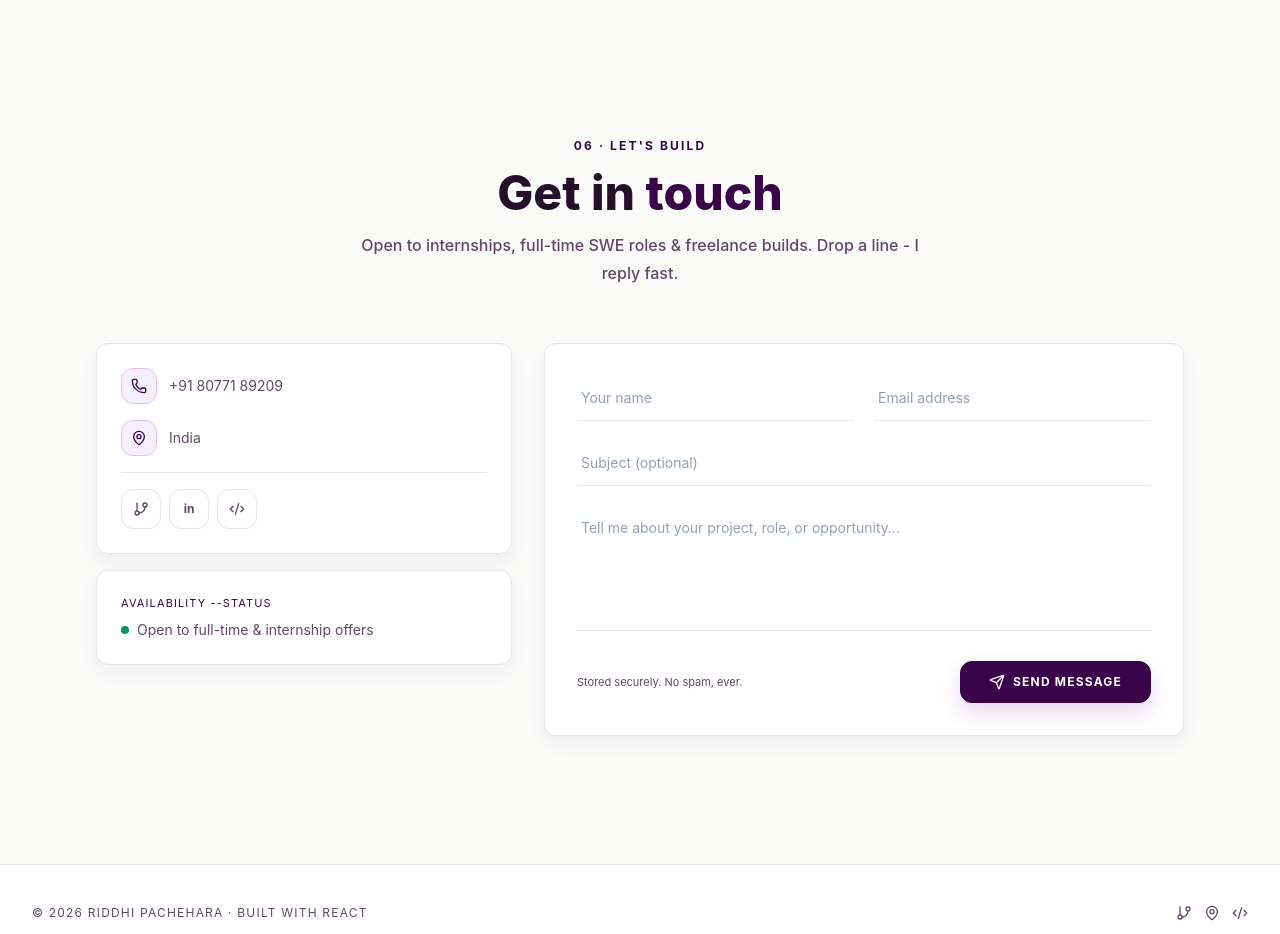
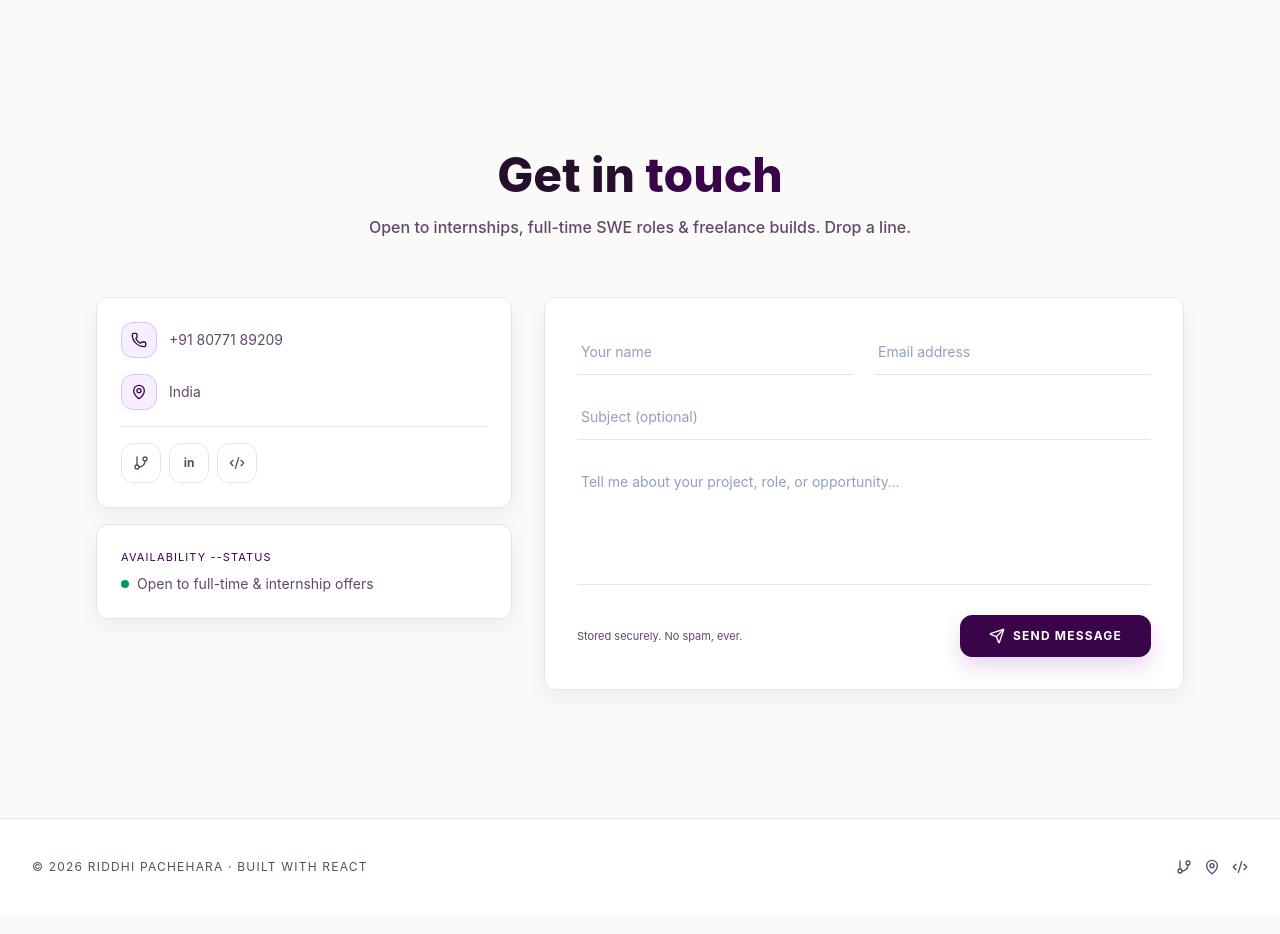
Before and after one commit to Riddhi8077/My-Portfolio, a React (Vite) app in the folder frontend/: page / in a window 1280 px wide. Shown: the part 6980-7914 px from the top of the page. Built offline with nearby package versions, Linux system fonts and the light colour scheme; no server answers.

Commit message:
Update Contact component text and remove line
Removed the line '06 · Let's build' and simplified the message about replying fast.

```diff
--- a/frontend/src/components/Contact.jsx
+++ b/frontend/src/components/Contact.jsx
@@ -57,7 +57,6 @@ export default function Contact() {
           className="mb-14 text-center"
         >
           <div className="section-eyebrow mb-3">
-             06 · Let&apos;s build
           </div>
           <h2 className="font-display text-3xl sm:text-5xl section-title">
             Get in{" "}
@@ -66,8 +65,7 @@ export default function Contact() {
             </span>
           </h2>
           <p className="mt-3 body-copy max-w-xl mx-auto">
-            Open to internships, full-time SWE roles & freelance builds. Drop a line -
-            I reply fast.
+            Open to internships, full-time SWE roles & freelance builds. Drop a line.
           </p>
         </motion.div>
 
```
